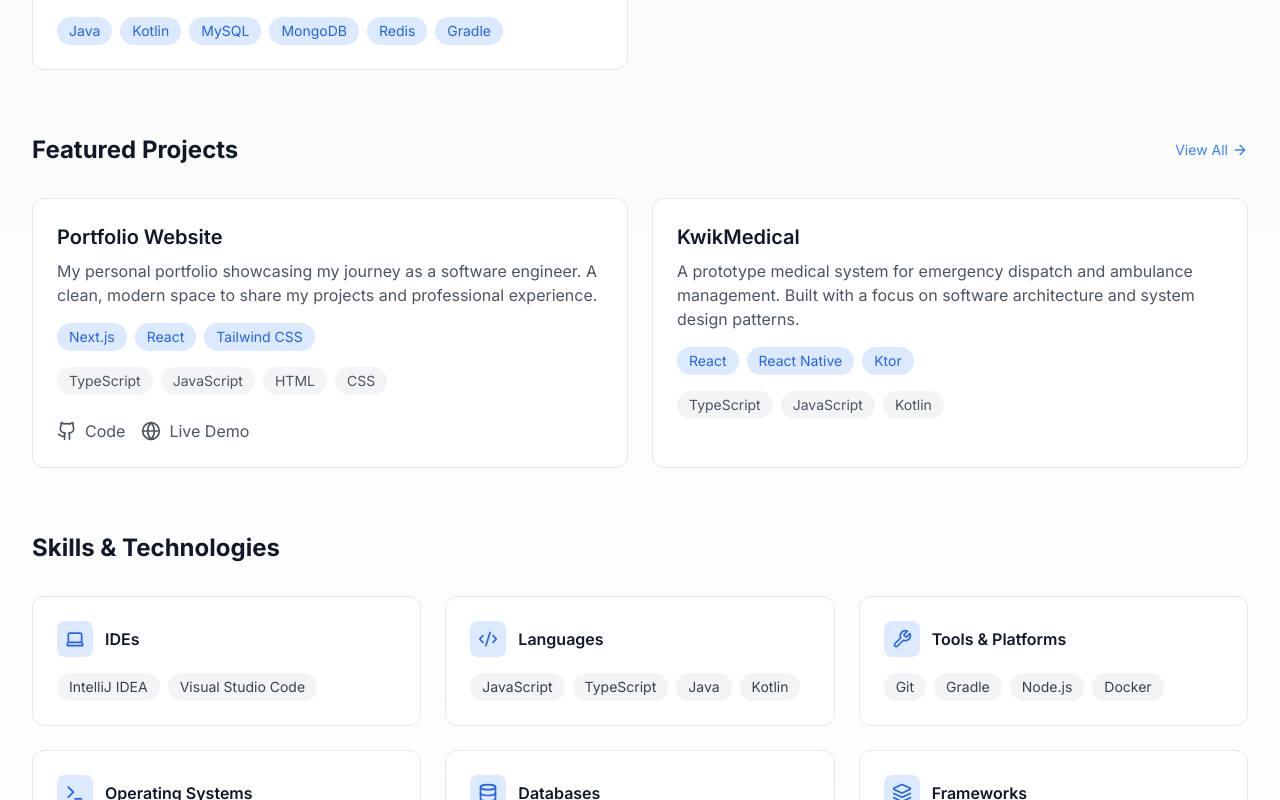
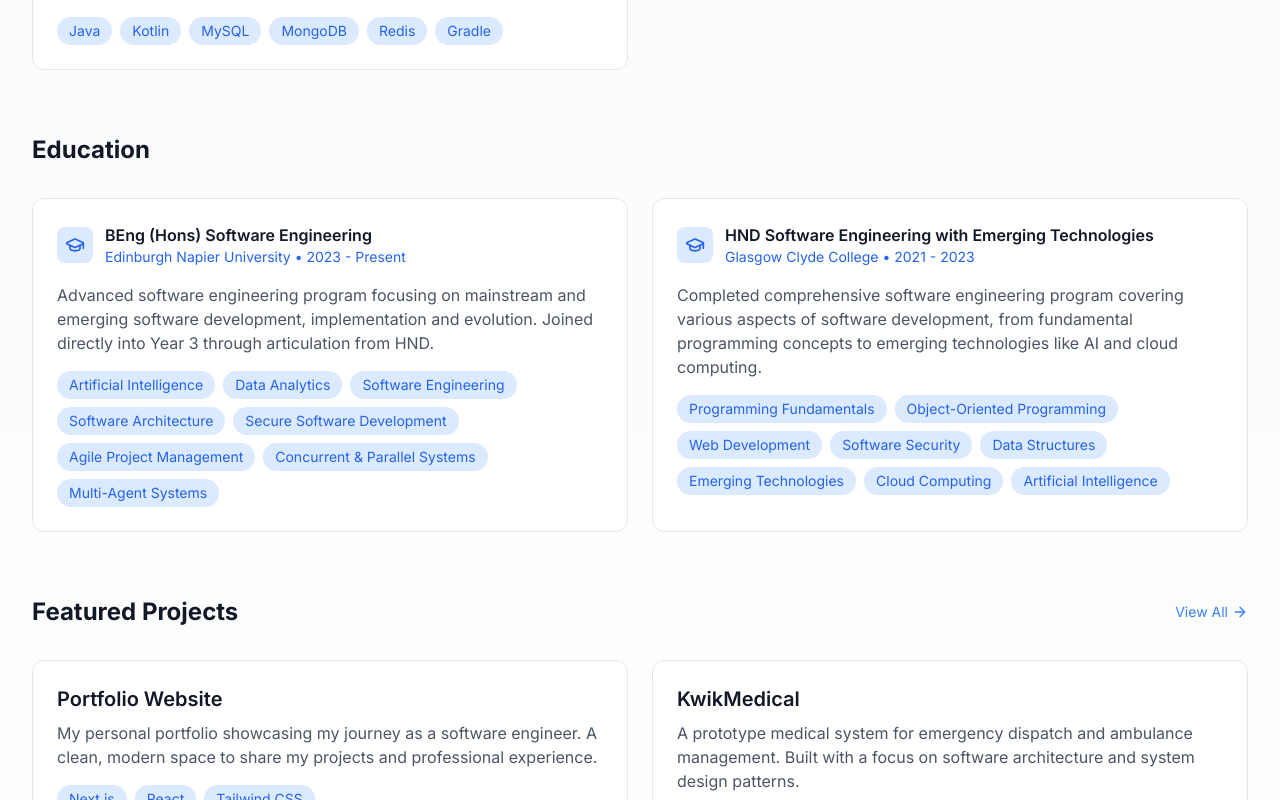
Before and after one commit to danielmillar/Portfolio, a Next.js app: page / in a window 1280 px wide. Shown: the part 780-1580 px from the top of the page. Built offline with nearby package versions, Linux system fonts and the light colour scheme.

Commit message:
feat(): Add education

```diff
--- /dev/null
+++ b/src/app/education/page.tsx
@@ -0,0 +1,72 @@
+import Navigation from '@/components/shared/Navigation';
+import Footer from '@/components/shared/Footer';
+import { Education, education } from '@/data/education';
+
+export default function EducationPage() {
+    return (
+        <div className="min-h-screen flex flex-col bg-gradient-to-b from-gray-50 to-white dark:from-gray-900 dark:to-gray-800">
+            <Navigation />
+            <main className="flex-grow max-w-7xl mx-auto px-4 pt-24 pb-20 sm:px-6 lg:px-8">
+                <div className="mb-12">
+                    <h1 className="text-3xl font-bold text-gray-900 dark:text-white mb-4">
+                        Education
+                    </h1>
+                    <p className="text-gray-600 dark:text-gray-400">
+                        My academic journey and qualifications.
+                    </p>
+                </div>
+
+                <div className="space-y-8">
+                    {education.map((edu, index) => (
+                        <EducationCard key={index} {...edu} />
+                    ))}
+                </div>
+            </main>
+            <Footer />
+        </div>
+    );
+}
+
+function EducationCard({ school, degree, period, description, achievements, subjects }: Education) {
+    return (
+        <div className="group rounded-xl border border-gray-200 dark:border-gray-700 p-6 bg-white dark:bg-gray-800 hover:shadow-lg transition">
+            <div className="flex flex-col space-y-4">
+                <div className="flex flex-col sm:flex-row sm:items-center sm:justify-between gap-2">
+                    <div>
+                        <h2 className="text-xl font-semibold text-gray-900 dark:text-white">
+                            {degree}
+                        </h2>
+                        <p className="text-blue-600 dark:text-blue-400">{school}</p>
+                    </div>
+                    <span className="text-sm text-gray-600 dark:text-gray-400">
+                        {period}
+                    </span>
+                </div>
+
+                <p className="text-gray-600 dark:text-gray-400">
+                    {description}
+                </p>
+
+                <div className="space-y-2">
+                    <h3 className="font-medium text-gray-900 dark:text-white">Key Achievements:</h3>
+                    <ul className="list-disc list-inside space-y-1 text-gray-600 dark:text-gray-400">
+                        {achievements.map((achievement, index) => (
+                            <li key={index}>{achievement}</li>
+                        ))}
+                    </ul>
+                </div>
+
+                <div className="flex flex-wrap gap-2">
+                    {subjects.map((subject, index) => (
+                        <span
+                            key={index}
+                            className="px-3 py-1 text-sm bg-blue-100 text-blue-600 dark:bg-blue-900/30 dark:text-blue-300 rounded-full"
+                        >
+                            {subject}
+                        </span>
+                    ))}
+                </div>
+            </div>
+        </div>
+    );
+}
--- a/src/app/page.tsx
+++ b/src/app/page.tsx
@@ -2,6 +2,7 @@ import Hero from '@/components/home/Hero';
 import Projects from '@/components/home/Projects';
 import Skills from '@/components/home/Skills';
 import Experience from '@/components/home/Experience';
+import Education from '@/components/home/Education';
 import Contact from '@/components/home/Contact';
 import Navigation from '@/components/shared/Navigation';
 import Footer from '@/components/shared/Footer';
@@ -13,6 +14,7 @@ export default function Home() {
       <main className="flex-grow max-w-7xl mx-auto px-4 pt-24 pb-20 sm:px-6 lg:px-8">
         <Hero />
         <Experience />
+        <Education />
         <Projects />
         <Skills />
         <Contact />
--- /dev/null
+++ b/src/components/home/Education.tsx
@@ -0,0 +1,69 @@
+import Link from 'next/link';
+import { education } from '@/data/education';
+import { GraduationCap, ArrowRight } from 'lucide-react';
+
+export default function Education() {
+    const featuredEducation = education.filter(edu => edu.featured).slice(0, 2);
+    const hasMoreEducation = education.length > 2;
+
+    return (
+        <section className="mb-16">
+            <div className="flex justify-between items-center mb-8">
+                <h2 className="text-2xl font-bold text-gray-900 dark:text-white">
+                    Education
+                </h2>
+                {hasMoreEducation && (
+                    <Link
+                        href="/education"
+                        className="text-blue-500 hover:text-blue-600 dark:text-blue-400 dark:hover:text-blue-300 flex items-center gap-1 text-sm"
+                    >
+                        View All
+                        <ArrowRight className="w-4 h-4" />
+                    </Link>
+                )}
+            </div>
+
+            <div className="grid grid-cols-1 md:grid-cols-2 gap-6">
+                {featuredEducation.map((edu, index) => (
+                    <Link
+                        href="/education"
+                        key={index}
+                    >
+                        <div
+                            className="h-full p-6 rounded-xl border border-gray-200 dark:border-gray-700 bg-white dark:bg-gray-800 hover:shadow-lg transition cursor-pointer"
+                        >
+                            <div className="flex items-center gap-3 mb-4">
+                                <div className="p-2 rounded-lg bg-blue-100 dark:bg-blue-900/30 text-blue-600 dark:text-blue-400">
+                                    <GraduationCap className="w-5 h-5" />
+                                </div>
+                                <div>
+                                    <h3 className="font-semibold text-gray-900 dark:text-white">
+                                        {edu.degree}
+                                    </h3>
+                                    <p className="text-sm text-blue-600 dark:text-blue-400">
+                                        {edu.school} • {edu.period}
+                                    </p>
+                                </div>
+                            </div>
+
+                            <p className="text-gray-600 dark:text-gray-400 mb-4">
+                                {edu.description}
+                            </p>
+
+                            <div className="flex flex-wrap gap-2">
+                                {edu.subjects.map((subject, index) => (
+                                    <span
+                                        key={index}
+                                        className="px-3 py-1 text-sm bg-blue-100 text-blue-600 dark:bg-blue-900/30 dark:text-blue-300 rounded-full"
+                                    >
+                                        {subject}
+                                    </span>
+                                ))}
+                            </div>
+                        </div>
+                    </Link>
+                ))}
+            </div>
+        </section>
+    );
+}
--- a/src/components/shared/Navigation.tsx
+++ b/src/components/shared/Navigation.tsx
@@ -48,6 +48,16 @@ export default function Navigation() {
             >
               Experience
             </Link>
+            <Link
+              href="/education"
+              className={`${
+                pathname === '/education'
+                  ? 'text-blue-500 dark:text-blue-400'
+                  : 'text-gray-600 dark:text-gray-300 hover:text-blue-500 dark:hover:text-blue-400'
+              } transition-colors`}
+            >
+              Education
+            </Link>
           </div>
         </div>
       </nav>
--- /dev/null
+++ b/src/data/education.ts
@@ -0,0 +1,60 @@
+export interface Education {
+    school: string;
+    degree: string;
+    period: string;
+    description: string;
+    achievements: string[];
+    subjects: string[];
+    featured: boolean;
+}
+
+export const education: Education[] = [
+    {
+        school: "Edinburgh Napier University",
+        degree: "BEng (Hons) Software Engineering",
+        period: "2023 - Present",
+        description: "Advanced software engineering program focusing on mainstream and emerging software development, implementation and evolution. Joined directly into Year 3 through articulation from HND.",
+        achievements: [
+            "Studying artificial intelligence and data analytics",
+            "Developing software using industry-standard methodologies",
+            "Working on group projects with industrial clients",
+            "Learning secure software development practices",
+            "Gaining expertise in software architecture and agile project management"
+        ],
+        subjects: [
+            "Artificial Intelligence",
+            "Data Analytics",
+            "Software Engineering",
+            "Software Architecture",
+            "Secure Software Development",
+            "Agile Project Management",
+            "Concurrent & Parallel Systems",
+            "Multi-Agent Systems"
+        ],
+        featured: true
+    },
+    {
+        school: "Glasgow Clyde College",
+        degree: "HND Software Engineering with Emerging Technologies",
+        period: "2021 - 2023",
+        description: "Completed comprehensive software engineering program covering various aspects of software development, from fundamental programming concepts to emerging technologies like AI and cloud computing.",
+        achievements: [
+            "Gained expertise in object-oriented programming and analysis",
+            "Developed secure applications following industry standards",
+            "Created web applications with focus on reactivity and accessibility",
+            "Worked with data structures and scalable application design",
+            "Studied emerging technologies including AI, cloud computing, and big data"
+        ],
+        subjects: [
+            "Programming Fundamentals",
+            "Object-Oriented Programming",
+            "Web Development",
+            "Software Security",
+            "Data Structures",
+            "Emerging Technologies",
+            "Cloud Computing",
+            "Artificial Intelligence"
+        ],
+        featured: true
+    }
+];
```
